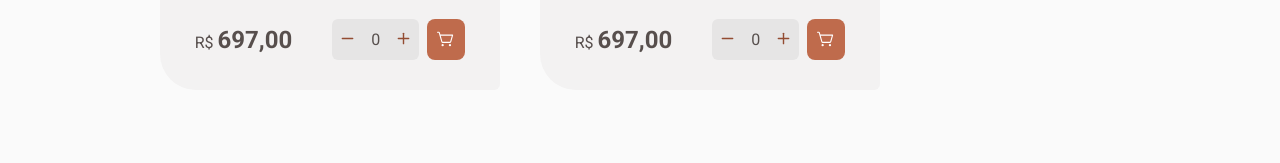
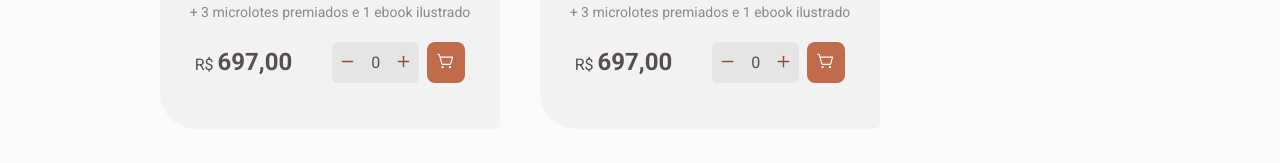
Before and after one commit to geovanarochamp/xcoffee-ecom, a React (Vite) app: page / in a window 1280 px wide. Shown: the part 2253-2416 px from the top of the page. Built offline with nearby package versions, Linux system fonts and the light colour scheme; no server answers.

Commit message:
adjust focus on click

```diff
--- a/src/components/Header/styles.ts
+++ b/src/components/Header/styles.ts
@@ -15,6 +15,7 @@ export const HeaderContainer = styled.header`
 	padding: 3.2rem 0;
 
 	img {
+		padding: 0.5rem;
 		width: 13rem;
 		cursor: pointer;
 	}
--- a/src/components/Product/index.tsx
+++ b/src/components/Product/index.tsx
@@ -100,7 +100,7 @@ export function Product({ data }: ProductProps) {
 					</button>
 				</ButtonsWrapper>
 			</CartWrapper>
-			<Link to="/checkout" style={{ textDecoration: 'none' }}>
+			<Link to="/checkout" style={{ textDecoration: 'none', padding: '.5rem' }}>
 				<InfoMessage>{infoMessage}</InfoMessage>
 			</Link>
 		</Container>
```
